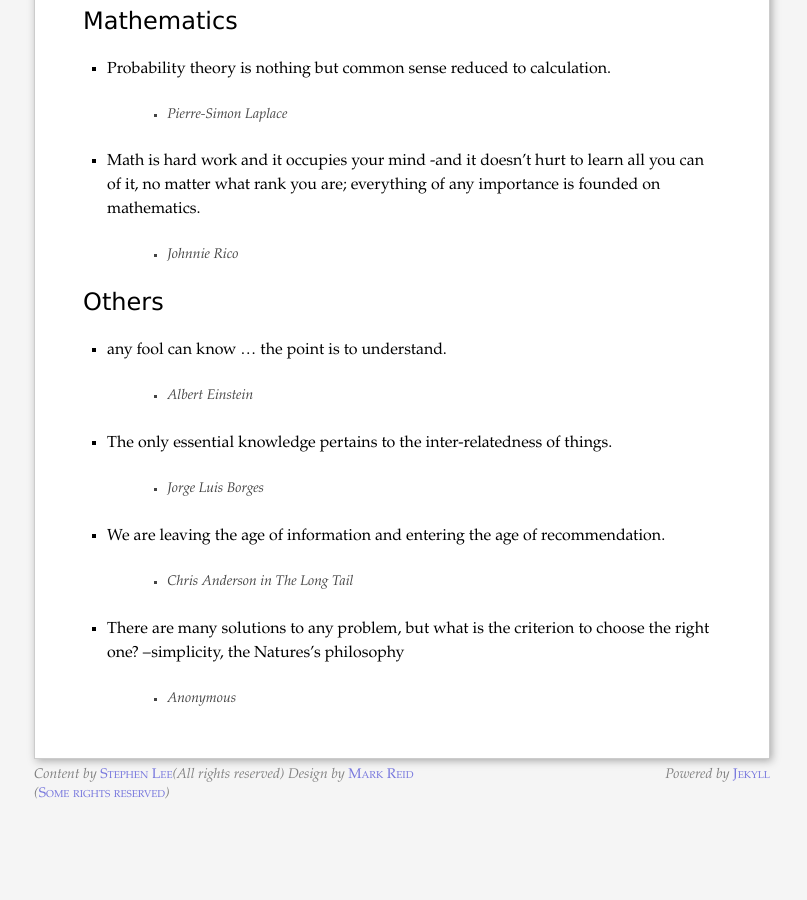
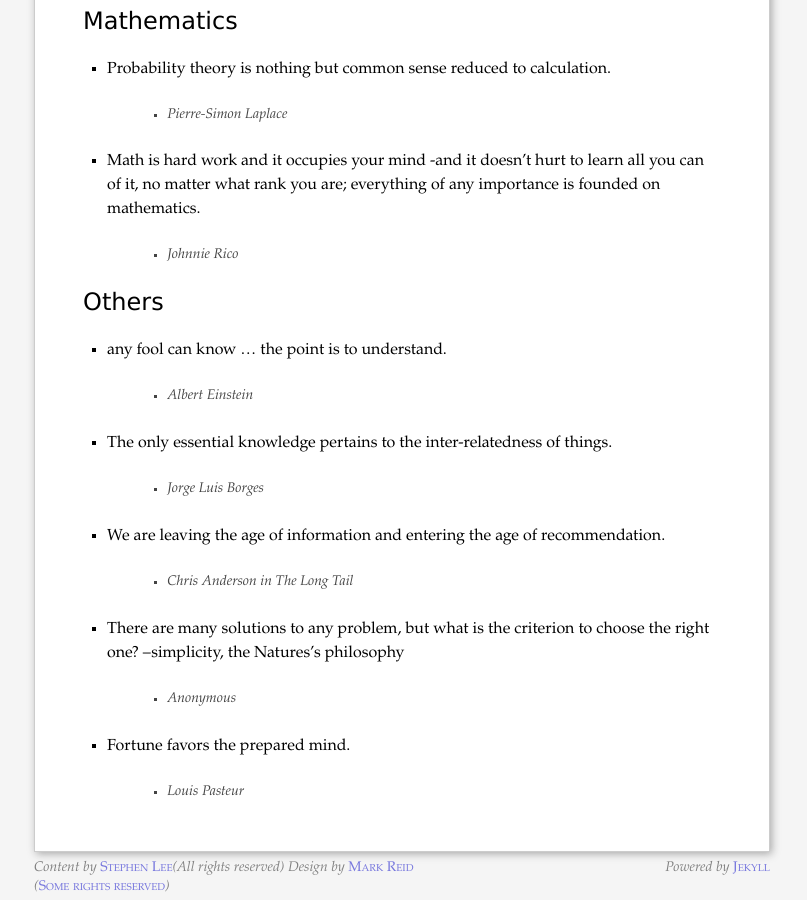
Before and after one commit to stephenLee/stephenlee.github.com, a Jekyll site: the page built from notes/quotes/index.markdown, in a window 1280 px wide and 900 px high, scrolled down 1538 px. Shown: the whole window, without its empty margins (238-1045 px from the left). Built offline with Jekyll 4.4.1, drawn with Linux system fonts in a browser that asks for light colours; before the commit the page ends 2345 px from its top, so only the background shows below that.

Commit message:
Updated notes/quotes/index.markdown

```diff
--- a/notes/quotes/index.markdown
+++ b/notes/quotes/index.markdown
@@ -82,3 +82,6 @@ here sooner than you think.
 * There are many solutions to any problem, but what is the criterion
   to choose the right one? --simplicity, the Natures's philosophy
 > - *Anonymous*
+
+* Fortune favors the prepared mind.
+> - *Louis Pasteur*
```
